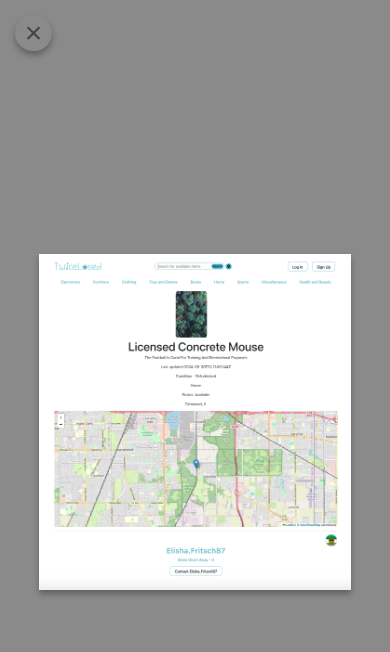
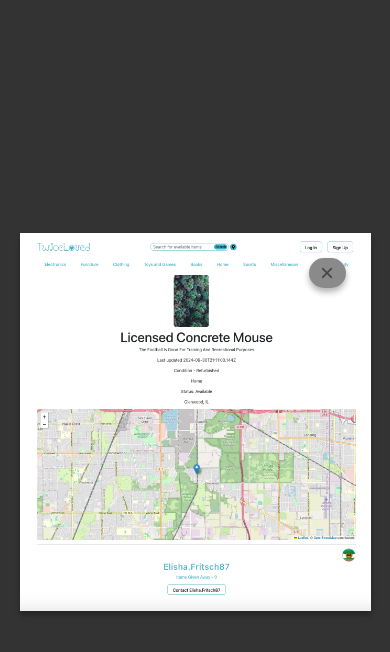
Before and after one commit to katiejnete/katejanete, a React (Vite) app: page /projects/twice-loved in a window 390 px wide. Both pictures are taken after a click on the picture 195 px from the left and 526 px from the top of the page. Shown: the top 652 px of the page. Built offline with nearby package versions, Linux system fonts and the light colour scheme.

Commit message:
update project image styles

```diff
--- a/src/components/Projects/ProjectImage.jsx
+++ b/src/components/Projects/ProjectImage.jsx
@@ -21,7 +21,7 @@ const ProjectImage = ({ src, alt, setIsModalOpen }) => {
       {isOpen && (
         <div className="project-image-overlay">
           <div className="project-image-box">
-            <button className="project-image-button" onClick={closePopup}>
+            <button aria-label="close image" className="project-image-button" onClick={closePopup}>
               &times;
             </button>
             <img
--- a/src/stylesheets/ProjectImage.css
+++ b/src/stylesheets/ProjectImage.css
@@ -1,6 +1,6 @@
 #root.night .project-image-overlay, #root.night .project-image-button {
-    background-color: black;
-    color: #8a8a8a;
+    background-color: #333;
+    color: #b0b0b0;
 }
 
 #root.night .project-image-button:hover {
@@ -9,7 +9,7 @@
 
 .project-image-overlay {
     position: fixed;
-    background-color: #8a8a8a;
+    background-color: #333;
     top: 0;
     left: 0;
     width: 100%;
@@ -43,6 +43,11 @@
 .project-image-box::-webkit-scrollbar-thumb {
     background-color: #555;
     border-radius: 4px;
+    transition: background-color 0.3s ease;
+}
+
+.project-image-box::-webkit-scrollbar-thumb:hover {
+    background-color: #888; /* Hover effect for the scrollbar */
 }
 
 .project-image-box img {
@@ -54,9 +59,9 @@
 }
 
 .project-image-box button {
-    position: fixed;
-    top: 0;
-    left: 0;
+    position: absolute;
+    top: 10px;
+    right: 10px;
     padding: 0;
     width: 35px;
     box-sizing: content-box;
@@ -75,3 +80,14 @@
     color: black;
     transform: scale(1.1);
 }
+
+@media (max-width: 768px) {
+    .project-image-box {
+        max-width: 90%;
+        max-height: 90%;
+    }
+
+    .project-image-box button {
+        font-size: 24px;
+    }
+}
```
